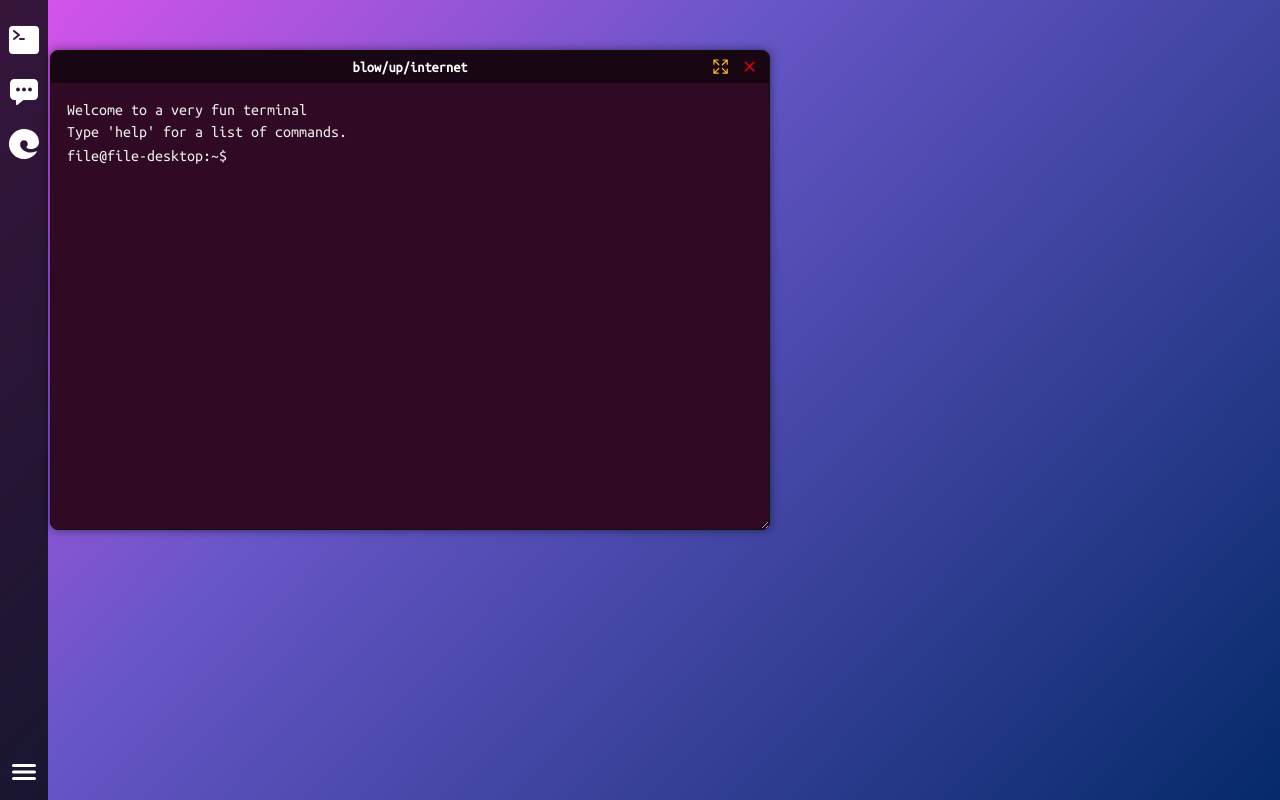
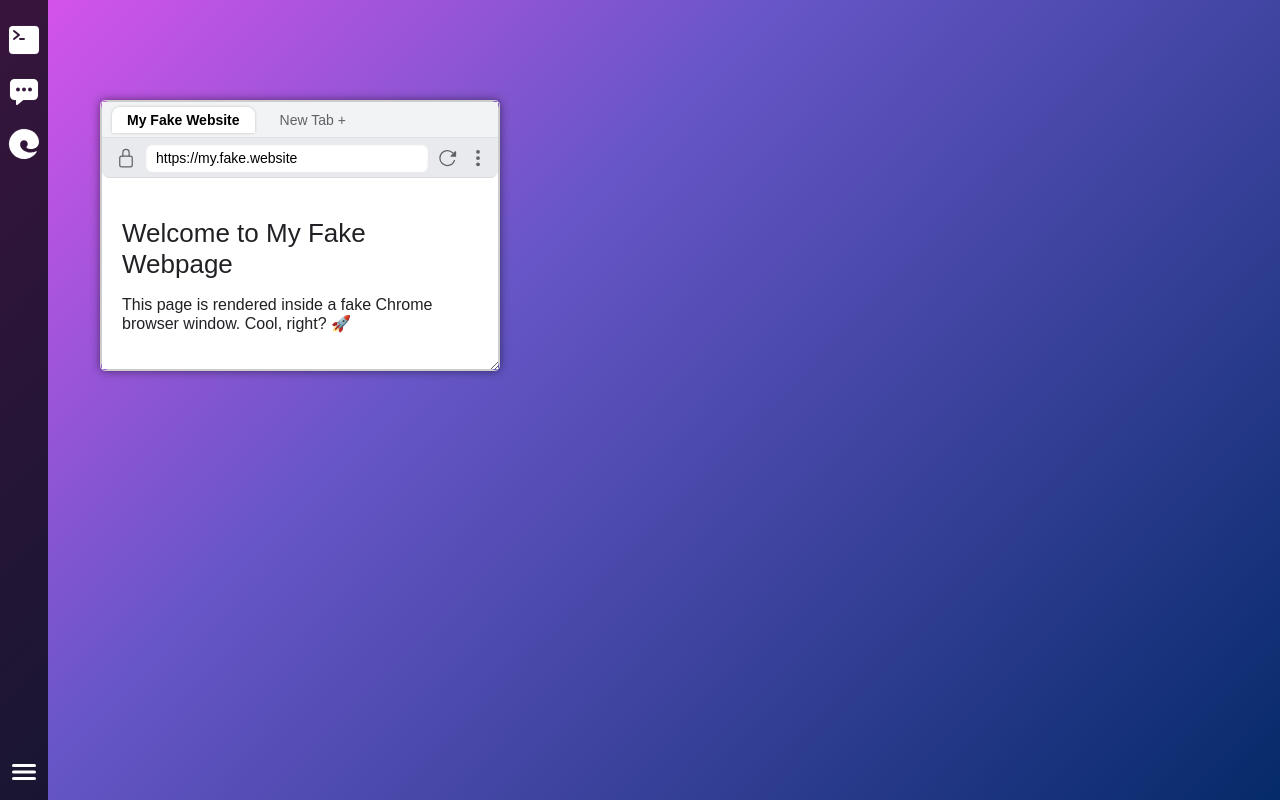
Before and after one commit to sarahatkins/cybersec-info-web, a React (Vite) app in the folder frontend/: page / in a window 1280 px wide. Built offline with nearby package versions, Linux system fonts and the light colour scheme.

Commit message:
created a fake browser

```diff
--- a/frontend/src/Desktop.tsx
+++ b/frontend/src/Desktop.tsx
@@ -1,12 +1,13 @@
 import Terminal from "./pages/Terminal";
 import "./Desktop.css";
 import Toolbar from "./components/Toolbar";
+import Window from "./pages/Web/Window";
 import { IonApp } from '@ionic/react';
 import { useState } from "react";
 
 export default function FakeDesktop() {
-  const [terminalOpen, setTerminalOpen] = useState<boolean>(true);
-  const [webOpen, setWebOpen] = useState<boolean>(false);
+  const [terminalOpen, setTerminalOpen] = useState<boolean>(false);
+  const [webOpen, setWebOpen] = useState<boolean>(true);
   const [chatOpen, setChatOpen] = useState<boolean>(false);
 
   return (
@@ -14,6 +15,7 @@ export default function FakeDesktop() {
       <div className="desktop-view">
 
       <Terminal isOpen={terminalOpen} onClose={() => setTerminalOpen(false)} />
+      <Window title={""} isOpen={webOpen} onClose={() => setWebOpen(false)}/>
       <Toolbar openTerminal={() => setTerminalOpen(true)} openWeb={() => setWebOpen(true)} openChat={() => setChatOpen(true)} />
       </div>
     </IonApp>
--- a/frontend/src/components/Toolbar.tsx
+++ b/frontend/src/components/Toolbar.tsx
@@ -19,10 +19,10 @@ const Toolbar: React.FC<ToolbarProps> = ({
         <div className="toolbar-icon" onClick={() => openTerminal()}>
           <IonIcon icon={terminal} />
         </div>
-        <div className="toolbar-icon" onClick={() => openWeb()}>
+        <div className="toolbar-icon" onClick={() => openChat()}>
           <IonIcon icon={chatboxEllipses} />
         </div>
-        <div className="toolbar-icon" onClick={() => openChat()}>
+        <div className="toolbar-icon" onClick={() => openWeb()}>
           <IonIcon icon={logoEdge} />
         </div>
       </div>
--- /dev/null
+++ b/frontend/src/pages/Web/Window.css
@@ -0,0 +1,122 @@
+.window {
+  position: absolute;
+  width: 400px;
+  color: black;
+  border: 1px solid #ccc;
+  box-shadow: 0 0 10px rgba(0,0,0,0.5);
+  resize: both;
+  overflow: auto;
+  border-radius: 5px;
+}
+
+.window-header {
+  background: #007acc;
+  color: white;
+  padding: 5px 10px;
+  display: flex;
+  justify-content: space-between;
+  cursor: move;
+}
+
+.window-content {
+  padding: 10px;
+}
+
+.fake-browser {
+  border: 1px solid #ccc;
+  background: #fefefe;
+}
+
+.fake-url-bar {
+  background: #eee;
+  padding: 5px 10px;
+  font-family: monospace;
+}
+
+.fake-page-content {
+  padding: 15px;
+}
+
+.fake-browser {
+  display: flex;
+  flex-direction: column;
+  height: 100%;
+  border: 1px solid #ccc;
+  border-radius: 8px;
+  background: white;
+  font-family: Arial, sans-serif;
+  user-select: none;
+}
+
+/* Tab Bar */
+.tab-bar {
+  display: flex;
+  background: #f1f3f4;
+  padding: 0 10px;
+  border-bottom: 1px solid #dfe1e5;
+  height: 36px;
+  align-items: center;
+  gap: 10px;
+}
+
+.tab {
+  padding: 5px 15px;
+  border-radius: 8px 8px 0 0;
+  cursor: pointer;
+  font-size: 14px;
+  color: #5f6368;
+  user-select: none;
+}
+
+.tab.active {
+  background: white;
+  box-shadow: 0 0 3px rgba(0,0,0,0.2);
+  color: black;
+  font-weight: 600;
+}
+
+/* Address Bar */
+.address-bar {
+  display: flex;
+  align-items: center;
+  padding: 5px 10px;
+  gap: 10px;
+  background: #e8eaed;
+  border-bottom: 1px solid #dadce0;
+  height: 40px;
+  border-radius: 0 0 8px 8px;
+}
+
+.address-bar .icon {
+  width: 20px;
+  height: 20px;
+  color: #5f6368;
+  cursor: pointer;
+  user-select: none;
+}
+
+.address-bar .lock {
+  margin-left: 4px;
+}
+
+.url-input {
+  flex-grow: 1;
+  border: none;
+  outline: none;
+  font-size: 14px;
+  background: white;
+  padding: 6px 10px;
+  border-radius: 6px;
+  box-shadow: inset 0 1px 2px rgba(0,0,0,0.1);
+  user-select: text;
+}
+
+/* Content */
+.page-content {
+  padding: 20px;
+  overflow-y: auto;
+  flex-grow: 1;
+  background: #fff;
+  color: #202124;
+  user-select: text;
+}
--- /dev/null
+++ b/frontend/src/pages/Web/Window.tsx
@@ -0,0 +1,89 @@
+import { useEffect, useRef, useState } from "react";
+import "./Window.css";
+import {
+  lockClosedOutline,
+  reloadOutline,
+  ellipsisVertical,
+} from "ionicons/icons";
+import { IonIcon } from "@ionic/react";
+
+type WindowProps = {
+  title: string;
+  isOpen: boolean;
+  onClose: any;
+};
+
+const Window: React.FC<WindowProps> = ({ title, isOpen, onClose }) => {
+  const windowRef = useRef<HTMLDivElement>(null);
+  const [pos, setPos] = useState({ x: 100, y: 100 });
+  const [dragging, setDragging] = useState(false);
+  const [rel, setRel] = useState({ x: 0, y: 0 });
+  const [url, setUrl] = useState("https://my.fake.website");
+
+  const onMouseDown = (e: React.MouseEvent) => {
+    if (windowRef.current) {
+      const bounds = windowRef.current.getBoundingClientRect();
+      setRel({ x: e.clientX - bounds.left, y: e.clientY - bounds.top });
+    }
+    setDragging(true);
+    e.preventDefault();
+  };
+
+  const onMouseMove = (e: MouseEvent) => {
+    if (dragging) {
+      setPos({ x: e.clientX - rel.x, y: e.clientY - rel.y });
+    }
+  };
+
+  const onMouseUp = () => setDragging(false);
+
+  useEffect(() => {
+    window.addEventListener("mousemove", onMouseMove);
+    window.addEventListener("mouseup", onMouseUp);
+    return () => {
+      window.removeEventListener("mousemove", onMouseMove);
+      window.removeEventListener("mouseup", onMouseUp);
+    };
+  }, [dragging, rel]);
+
+  return isOpen ? (
+    <div ref={windowRef} className="window" style={{ top: pos.y, left: pos.x }}>
+      <div className="fake-browser">
+        {/* Tab Bar */}
+        <div className="tab-bar" onMouseDown={onMouseDown}>
+          <div className="tab active">My Fake Website</div>
+          <div className="tab">New Tab +</div>
+        </div>
+
+        {/* Address Bar */}
+        <div className="address-bar">
+          <IonIcon icon={lockClosedOutline} className="icon lock" />
+          <input
+            type="text"
+            value={url}
+            onChange={(e) => setUrl(e.target.value)}
+            spellCheck={false}
+            className="url-input"
+          />
+          <IonIcon
+            icon={reloadOutline}
+            className="icon reload"
+            onClick={() => alert("Refreshing!")}
+          />
+          <IonIcon icon={ellipsisVertical} className="icon menu" />
+        </div>
+
+        {/* Content */}
+        <div className="page-content">
+          <h1>Welcome to My Fake Webpage</h1>
+          <p>
+            This page is rendered inside a fake Chrome browser window. Cool,
+            right? 🚀
+          </p>
+        </div>
+      </div>
+    </div>
+  ) : null;
+};
+
+export default Window;
```
Also changed, not shown: frontend/src/Desktop.css (+9 -4 lines).
